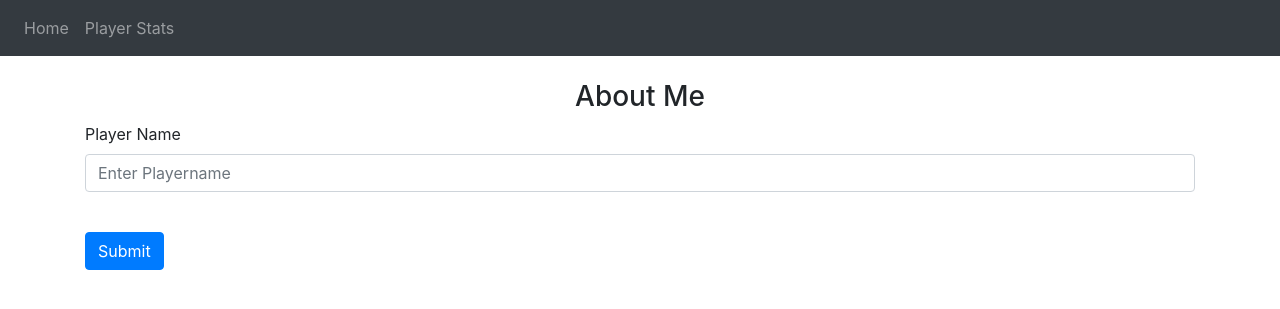
After one commit to MiBearX/NBAStats, a Flask app: template website/templates/bio.html in a window 1280 px wide. The commit adds this page. Shown: the top 309 px of the page. Run offline with Flask 3, Linux system fonts and the light colour scheme; the template is opened without the code that fills it, so the values that code supplies are empty; some libraries are stand-ins or nearby versions.

Commit message:
Changed compare page to stats page.

```diff
--- a/website/templates/base.html
+++ b/website/templates/base.html
@@ -30,7 +30,7 @@
       <div class="collapse navbar-collapse" id="navbar">
         <div class="navbar-nav">
           <a class="nav-item nav-link" id="home" href="/">Home</a>
-          <a class="nav-item nav-link" id="compare" href="/compare">Compare Players</a>
+          <a class="nav-item nav-link" id="stats" href="/stats">Player Stats</a>
           <!--<a class="nav-item nav-link" id="login" href="/login">Login</a>
           <a class="nav-item nav-link" id="signUp" href="/sign-up">Sign Up</a> -->
         </div>
--- /dev/null
+++ b/website/templates/bio.html
@@ -0,0 +1,15 @@
+{% extends "base.html" %} {% block title %} Home {% endblock %}
+
+{% block content %}
+
+<br>
+<form method="POST">
+    <h3 align="center">About Me</h3>
+    <div class="form-group">
+        <label for="playername">Player Name</label>
+        <input type="playername" class="form-control" id="playername" name="playername" placeholder="Enter Playername">
+    </div>
+    <br>
+    <button type="submit" class="btn btn-primary">Submit</button>
+</form>
+{% endblock %}
--- a/website/templates/single_stats.html
+++ b/website/templates/single_stats.html
@@ -18,8 +18,7 @@
     {% for key, value in stats.items() %}
         <!--<h5 align="center">{{ key }}: {{value}}</h5>-->
         {% set full_stat_name = stat_map.get(key, key) %}
-        <h5 align="center">{{ full_stat_name }}: {{value}}</h5>
-
+        <h6 align="center">{{ full_stat_name }}: {{value}}</h6>
         <!--<li align="center">{{ key }}: {{value}}</li>-->
     {% endfor %}
     </ul>
```
Also changed, not shown: website/views.py (+15 -1 lines).
